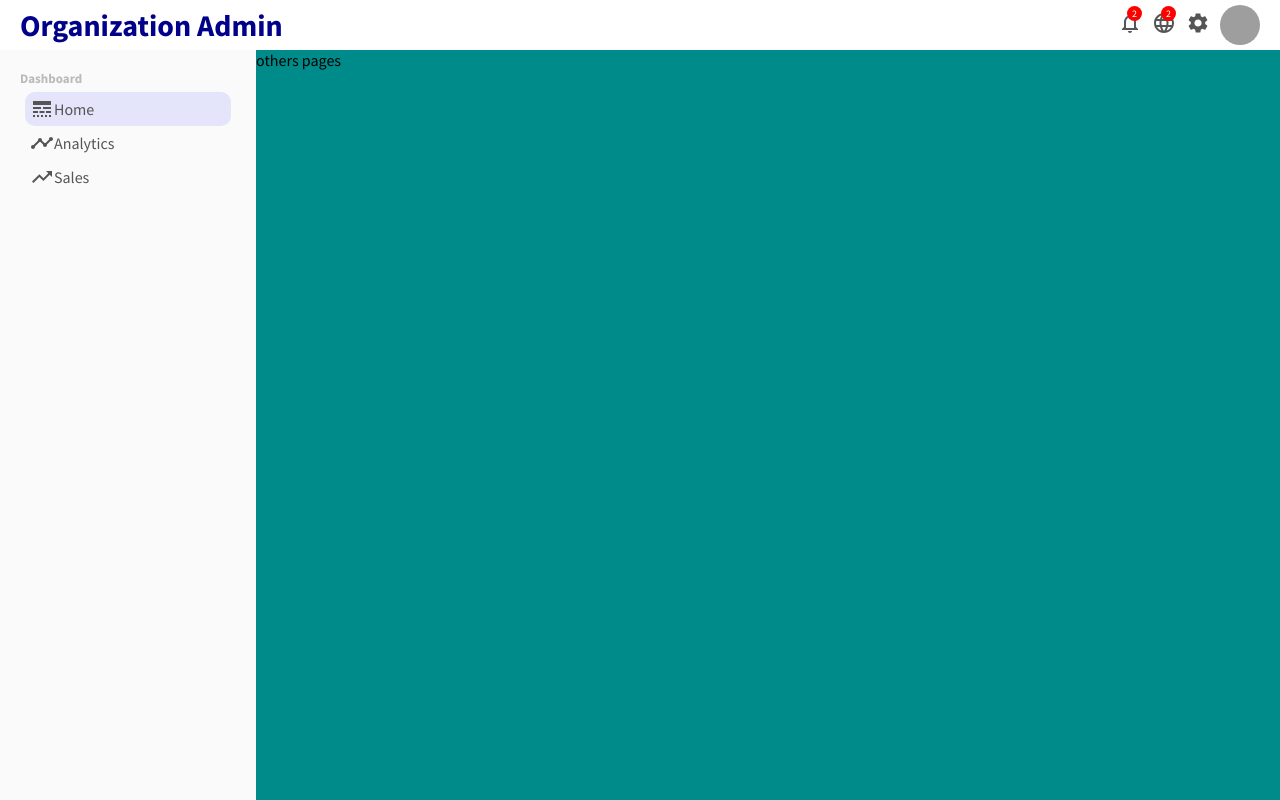
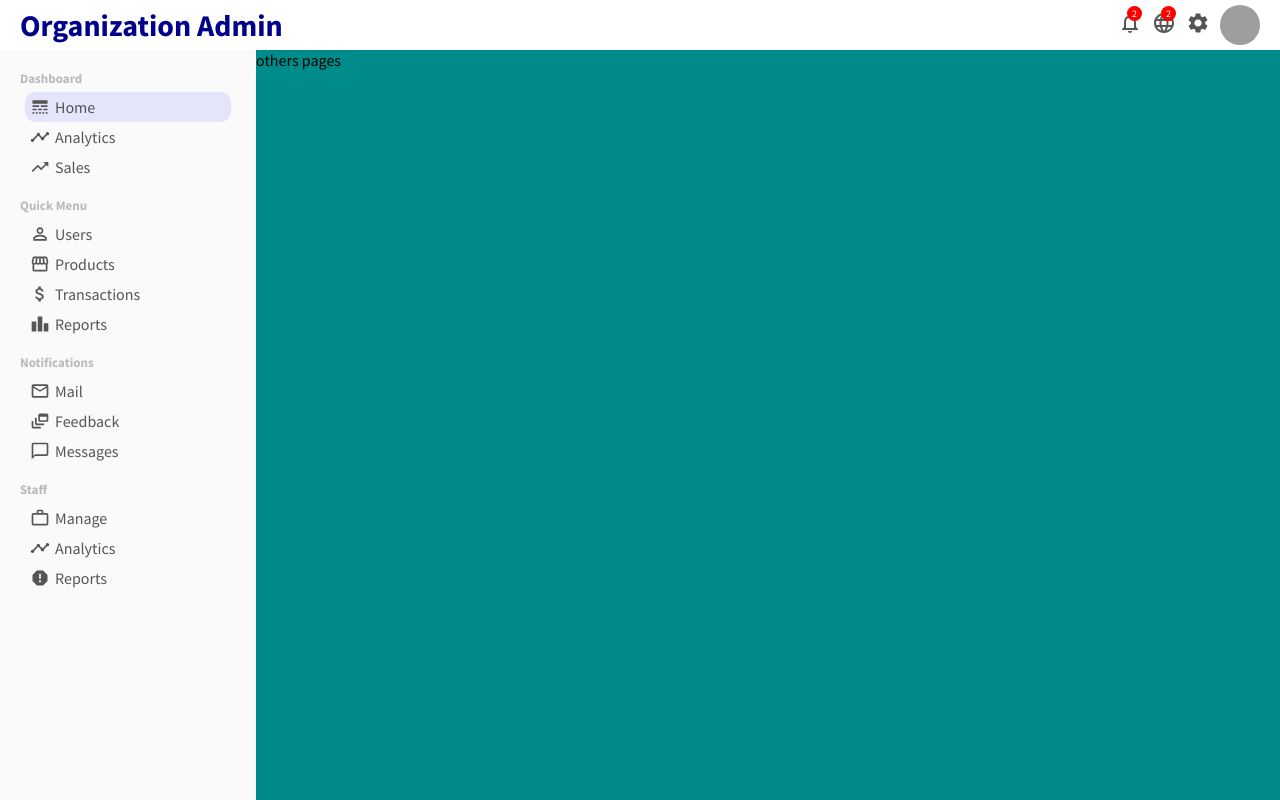
Before and after one commit to alejandropascuale/Organiation-Admin, a React (Create React App) app: page / in a window 1280 px wide. Built offline with nearby package versions, Linux system fonts and the light colour scheme; grey boxes are pictures that could not be loaded.

Commit message:
sideBar finished

```diff
--- a/src/components/Sidebar/Sidebar.css
+++ b/src/components/Sidebar/Sidebar.css
@@ -30,3 +30,7 @@
 .sidebarListItem.active, .sidebarListItem:hover {
     background-color: rgb(228, 228, 250);
 }
+.sidebarIcon {
+    margin-right: 5px;
+    font-size: 20px !important;
+}
--- a/src/components/Sidebar/Sidebar.jsx
+++ b/src/components/Sidebar/Sidebar.jsx
@@ -1,5 +1,6 @@
 import './Sidebar.css';
-import { LineStyle, Timeline, TrendingUp } from '@material-ui/icons';
+import { LineStyle, Timeline, TrendingUp, PersonOutline, Storefront, AttachMoney, MailOutline, DynamicFeed, ChatBubbleOutline, WorkOutline, Report } from '@material-ui/icons';
+import LeaderboardIcon from '@mui/icons-material/Leaderboard';
 
 export default function Sidebar() {
   return (
@@ -9,16 +10,71 @@ export default function Sidebar() {
               <h3 className="sidebarTitle">Dashboard</h3>
               <ul className="sidebarList">
                   <li className="sidebarListItem active">
-                      <LineStyle />
+                      <LineStyle className='sidebarIcon'/>
                       Home
                   </li>
                   <li className="sidebarListItem">
-                      <Timeline />
+                      <Timeline className='sidebarIcon'/>
                       Analytics
                   </li>
                   <li className="sidebarListItem">
-                      <TrendingUp />
+                      <TrendingUp className='sidebarIcon'/>
                       Sales
+                  </li>
+              </ul>
+          </div>
+          <div className="sidebarMenu">
+              <h3 className="sidebarTitle">Quick Menu</h3>
+              <ul className="sidebarList">
+                  <li className="sidebarListItem">
+                      <PersonOutline className='sidebarIcon'/>
+                      Users
+                  </li>
+                  <li className="sidebarListItem">
+                      <Storefront className='sidebarIcon'/>
+                      Products
+                  </li>
+                  <li className="sidebarListItem">
+                      <AttachMoney className='sidebarIcon'/>
+                      Transactions
+                  </li>
+                  <li className="sidebarListItem">
+                      <LeaderboardIcon className='sidebarIcon'/>
+                      Reports
+                  </li>
+              </ul>
+          </div>
+          <div className="sidebarMenu">
+              <h3 className="sidebarTitle">Notifications</h3>
+              <ul className="sidebarList">
+                  <li className="sidebarListItem">
+                      <MailOutline className='sidebarIcon'/>
+                      Mail
+                  </li>
+                  <li className="sidebarListItem">
+                      <DynamicFeed className='sidebarIcon'/>
+                      Feedback
+                  </li>
+                  <li className="sidebarListItem">
+                      <ChatBubbleOutline className='sidebarIcon'/>
+                      Messages
+                  </li>
+              </ul>
+          </div>
+          <div className="sidebarMenu">
+              <h3 className="sidebarTitle">Staff</h3>
+              <ul className="sidebarList">
+                  <li className="sidebarListItem">
+                      <WorkOutline className='sidebarIcon'/>
+                      Manage
+                  </li>
+                  <li className="sidebarListItem">
+                      <Timeline className='sidebarIcon'/>
+                      Analytics
+                  </li>
+                  <li className="sidebarListItem">
+                      <Report className='sidebarIcon'/>
+                      Reports
                   </li>
               </ul>
           </div>
```
